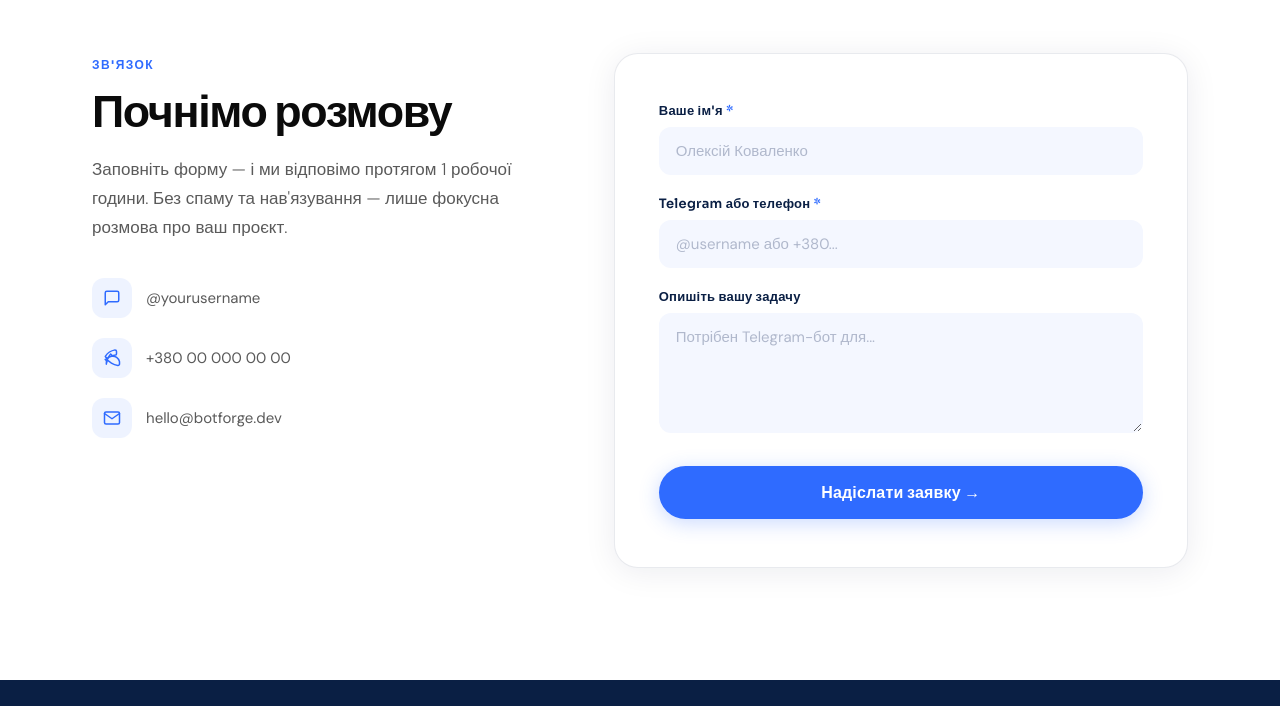
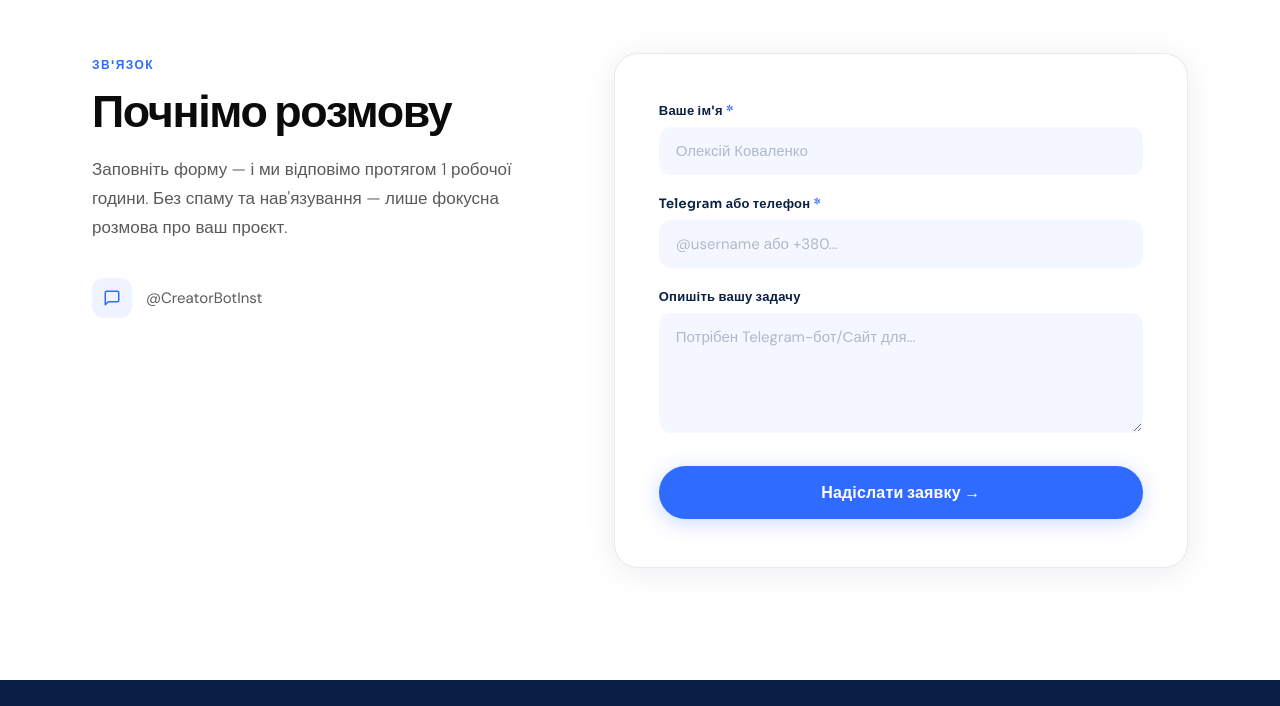
Before and after one commit to fihiyer894/webSiteMe, a plain HTML site: page index.html in a window 1280 px wide. Shown: the part 5420-6126 px from the top of the page. Drawn offline with Linux system fonts and the light colour scheme.

Commit message:
Update index.html

```diff
--- a/index.html
+++ b/index.html
@@ -657,15 +657,7 @@ footer{background:var(--navy);color:rgba(255,255,255,.5);padding:48px 0}
         <ul class="contact-info-list reveal">
           <li class="contact-info-item">
             <span class="contact-info-item-icon"><svg viewBox="0 0 24 24" stroke-width="2"><path d="M21 15a2 2 0 01-2 2H7l-4 4V5a2 2 0 012-2h14a2 2 0 012 2z" stroke-linecap="round" stroke-linejoin="round"/></svg></span>
-            @yourusername
-          </li>
-          <li class="contact-info-item">
-            <span class="contact-info-item-icon"><svg viewBox="0 0 24 24" stroke-width="2"><path d="M22 16.92v3a2 2 0 01-2.18 2 19.79 19.79 0 01-8.63-3.07A19.5 19.5 0 013.07 9.8 19.79 19.79 0 0116 1.18a2 2 0 012 2v3a2 2 0 01-1.44 1.93 15.91 15.91 0 00-3.27.92 1 1 0 01-.98-.21l-2.16-2.16a15.93 15.93 0 01-7.24 7.24l2.16 2.16a1 1 0 01.21.98 15.91 15.91 0 00-.92 3.27A2 2 0 0122 16.92z" stroke-linecap="round" stroke-linejoin="round"/></svg></span>
-            +380 00 000 00 00
-          </li>
-          <li class="contact-info-item">
-            <span class="contact-info-item-icon"><svg viewBox="0 0 24 24" stroke-width="2"><path d="M4 4h16c1.1 0 2 .9 2 2v12c0 1.1-.9 2-2 2H4c-1.1 0-2-.9-2-2V6c0-1.1.9-2 2-2z" stroke-linecap="round" stroke-linejoin="round"/><polyline points="22,6 12,13 2,6" stroke-linecap="round" stroke-linejoin="round"/></svg></span>
-            hello@botforge.dev
+            @CreatorBotInst
           </li>
         </ul>
       </div>
@@ -690,7 +682,7 @@ footer{background:var(--navy);color:rgba(255,255,255,.5);padding:48px 0}
           <div class="form-group">
             <label class="form-label" for="fmessage" data-i18n="form.msg">Опишіть вашу задачу</label>
             <textarea class="form-textarea" id="fmessage"
-              data-ph-uk="Потрібен Telegram-бот для..." data-ph-en="I need a Telegram bot that..." placeholder="Потрібен Telegram-бот для..."></textarea>
+              data-ph-uk="Потрібен Telegram-бот/Сайт для..." data-ph-en="I need a Telegram bot that..." placeholder="Потрібен Telegram-бот для..."></textarea>
           </div>
           <input type="text" id="hp_field" style="display:none" tabindex="-1" autocomplete="off"/>
           <div class="form-submit-row">
```
